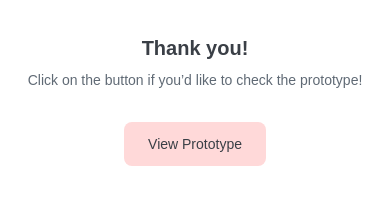
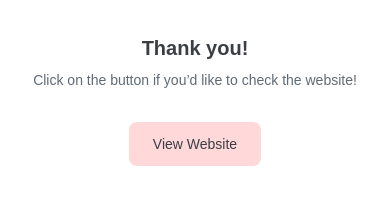
Before and after one commit to lelezedg/my-portfolio, a Next.js app: page /cleaning-company-website in a window 390 px wide. Shown: the part 4564-4768 px from the top of the page. Built offline with nearby package versions, Linux system fonts and the light colour scheme.

Commit message:
fix: final section

```diff
--- a/components/ProjectFinal.tsx
+++ b/components/ProjectFinal.tsx
@@ -4,18 +4,24 @@ import { Button } from "./Button";
 
 type TProjectFinal = {
   navigationURL?: string;
+  label?: string;
+  buttonLabel?: string;
 };
 
-export const ProjectFinal = ({ navigationURL = "/" }: TProjectFinal) => {
+export const ProjectFinal = ({
+  navigationURL = "/",
+  label = "Click on the button if you’d like to check the prototype!",
+  buttonLabel = "View Prototype",
+}: TProjectFinal) => {
   return (
     <div className="flex flex-col items-center">
       <Text variant="title">Thank you!</Text>
       <Text variant="body" className="mt-2 mb-8 text-center">
-        Click on the button if you’d like to check the prototype!
+        {label}
       </Text>
 
       <Button
-        label="View Prototype"
+        label={buttonLabel}
         onClick={() => window.open(navigationURL, "_blank")}
       />
     </div>
--- a/pages/cleaning-company-website.tsx
+++ b/pages/cleaning-company-website.tsx
@@ -157,8 +157,12 @@ export default function Page() {
           />
         </div>
 
-        <div className="md:mt-64 mt-24">
-          <ProjectFinal navigationURL={prototypeURL} />
+        <div className="md:mt-32 mt-24">
+          <ProjectFinal
+            navigationURL={prototypeURL}
+            label="Click on the button if you’d like to check the website!"
+            buttonLabel="View Website"
+          />
         </div>
       </div>
     </Layout>
--- a/pages/fashion-designer-portfolio.tsx
+++ b/pages/fashion-designer-portfolio.tsx
@@ -156,7 +156,11 @@ export default function Page() {
         </div>
 
         <div className="md:mt-32 mt-24">
-          <ProjectFinal navigationURL={prototypeURL} />
+          <ProjectFinal
+            navigationURL={prototypeURL}
+            label="Click on the button if you’d like to check the website!"
+            buttonLabel="View Website"
+          />
         </div>
       </div>
     </Layout>
--- a/pages/index.tsx
+++ b/pages/index.tsx
@@ -24,6 +24,24 @@ export default function Home() {
 
         <div className="md:-mx-6 flex flex-grow flex-col md:flex-row">
           <Card
+            title="Cleaning Company Website"
+            subtitle="Responsive website for the cleaning company."
+            image="cleantime-cover"
+            backgroundStyle="bg-gradient-to-r from-pink-100 to-pink-200"
+            link="/cleaning-company-website"
+          />
+
+          <Card
+            title="Task Management"
+            subtitle="Easy and smart tool to manage daily and upcoming tasks at work."
+            image="task-cover"
+            backgroundStyle="bg-gradient-to-r from-glacier-100 to-glacier-200"
+            link="/task-management-app"
+          />
+        </div>
+
+        <div className="md:-mx-6 flex flex-grow flex-col md:flex-row">
+          <Card
             title="Reduce Food Waste"
             subtitle="App allows people to share Food & Grocery products with NGO communities."
             image="food-waste-cover"
@@ -39,24 +57,6 @@ export default function Home() {
             link="/fashion-designer-portfolio"
           />
         </div>
-
-        <div className="md:-mx-6 flex flex-grow flex-col md:flex-row">
-          <Card
-            title="Cleaning Company Website"
-            subtitle="Responsive website for the cleaning company."
-            image="cleantime-cover"
-            backgroundStyle="bg-gradient-to-r from-pink-100 to-pink-200"
-            link="/cleaning-company-website"
-          />
-
-          <Card
-            title="Task Management"
-            subtitle="Easy and smart tool to manage daily and upcoming tasks at work."
-            image="task-cover"
-            backgroundStyle="bg-gradient-to-r from-glacier-100 to-glacier-200"
-            link="/task-management-app"
-          />
-        </div>
       </div>
     </Layout>
   );
--- a/pages/task-management-app.tsx
+++ b/pages/task-management-app.tsx
@@ -134,8 +134,12 @@ export default function Page() {
           />
         </div>
 
-        <div className="md:mt-64 mt-24">
-          <ProjectFinal navigationURL={prototypeURL} />
+        <div className="md:mt-32 mt-24">
+          <ProjectFinal
+            navigationURL={prototypeURL}
+            label="Click on the button if you’d like to check the website!"
+            buttonLabel="View Website"
+          />
         </div>
       </div>
     </Layout>
```
